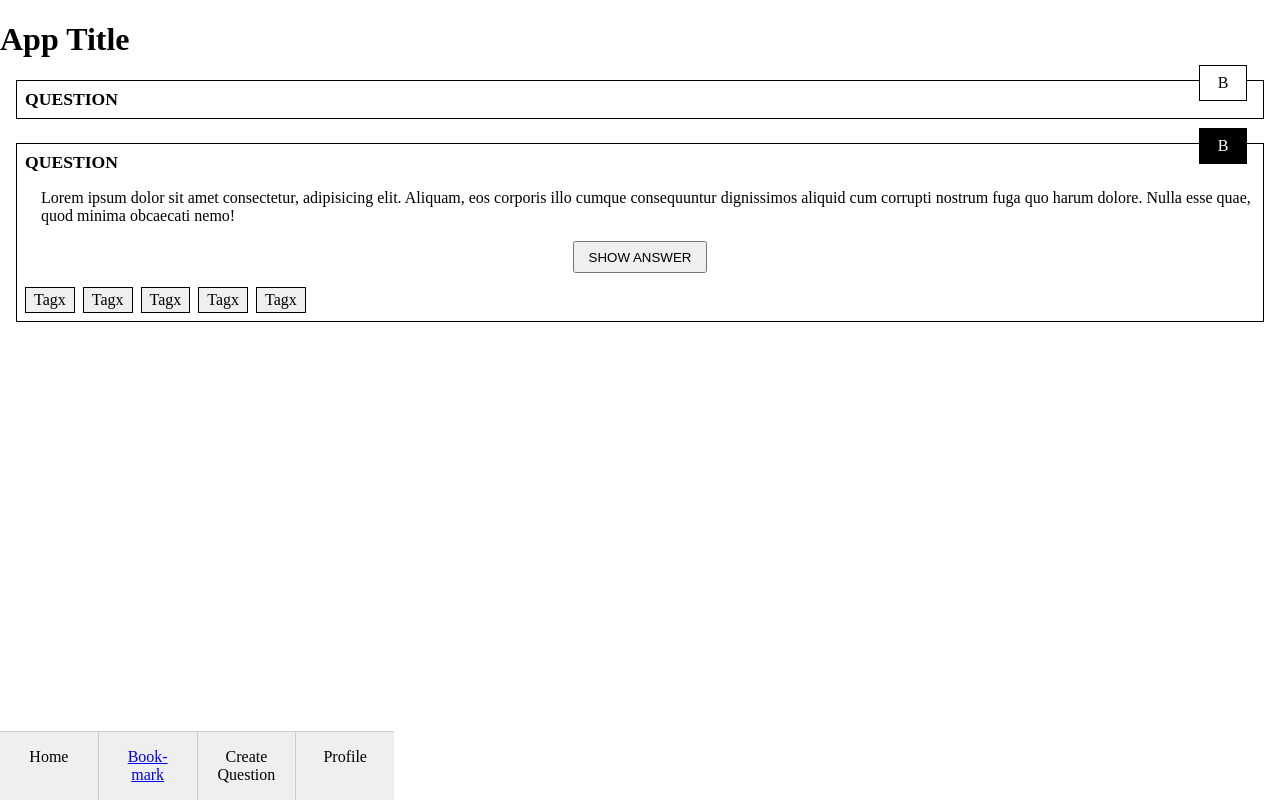
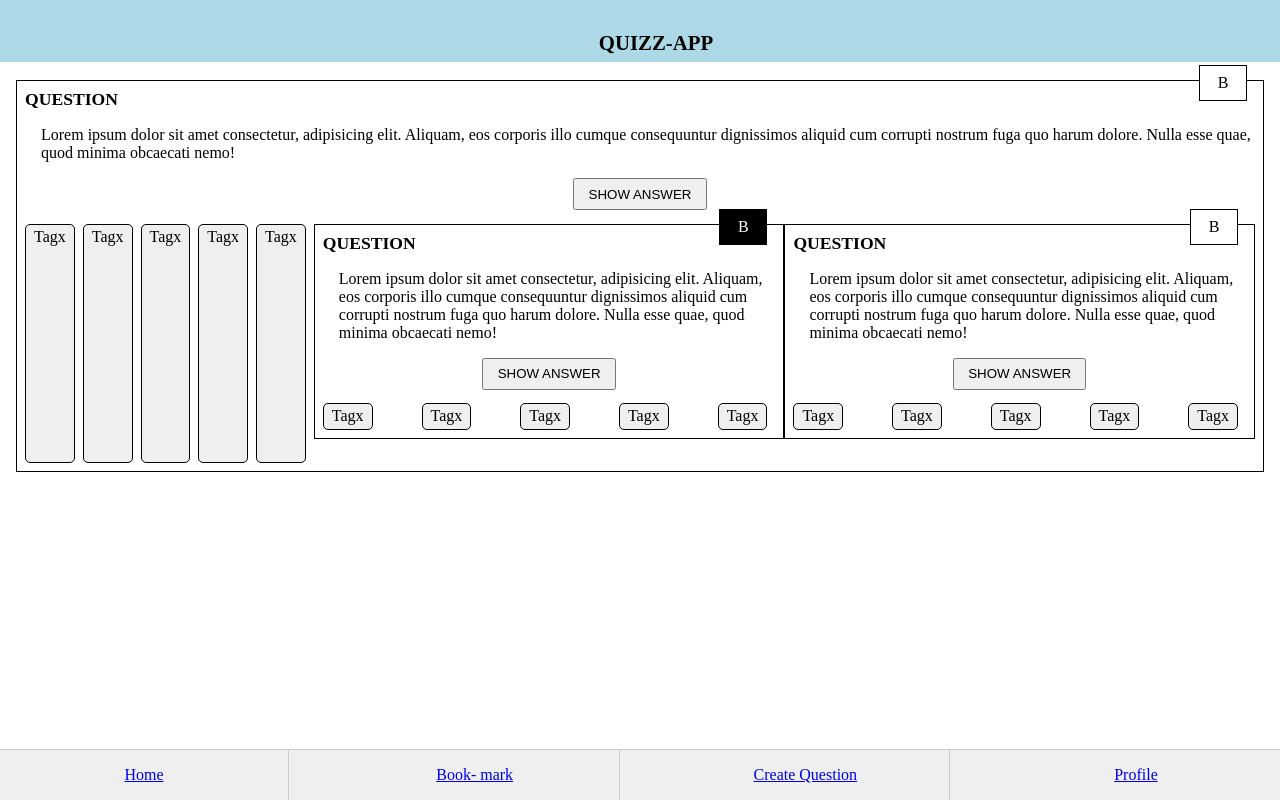
Before and after one commit to annikavennemann/quizzApp, a website built with Parcel: page quiz-app/index.html in a window 1280 px wide. Built offline with nearby package versions, Linux system fonts and the light colour scheme.

Commit message:
question cards und header

```diff
--- a/quiz-app/css/components/footer.css
+++ b/quiz-app/css/components/footer.css
@@ -3,6 +3,7 @@
     bottom: 0;
     background-color: #efefef;
     border-top: 1px solid #ccc;
+    width: 100%;
 }
 
 footer ul {
--- a/quiz-app/css/components/header.css
+++ b/quiz-app/css/components/header.css
@@ -0,0 +1,25 @@
+
+header {
+    position: fixed;
+    top: 0;
+    background-color: lightblue;
+    width: 100%
+}
+
+.headline__box {
+    height: 30px;
+    width: 100%;
+    padding: 1em;
+    text-align: center;
+}
+
+.headline__page-title {
+    margin: 0;
+    padding: 0.7em 0;
+    font-size: 1.3em;
+    text-transform: uppercase;
+    text-align: center;
+    justify-content: center;
+    width: 100%;
+    box-sizing: border-box;
+}
--- a/quiz-app/css/components/question-card.css
+++ b/quiz-app/css/components/question-card.css
@@ -1,3 +1,7 @@
+main {
+    margin: 80px 0px;
+}
+
 .question-card-list {
     list-style: none;
     padding: 0;
@@ -50,6 +54,7 @@
     justify-content: flex-start;
     list-style: none;
     padding: 0;
+    justify-content: space-between;
 }
 
 .question-card__tag {
@@ -57,4 +62,5 @@
     padding: 0.2em 0.5em;
     border: 1px solid #000;
     background-color: #efefef;
+    border-radius: 5px;
 }
--- a/quiz-app/index.html
+++ b/quiz-app/index.html
@@ -8,13 +8,23 @@
 </head>
 <body>
     <header>
-        <h1>App Title</h1>
+        <div class="headline__box">
+            <h1 class="headline__page-title">QUIZZ-APP</h1>
+        </div>
     </header>
     <main>
         <ul class="question-card-list">
             <li class="question-card">
                 <div class="question-card__bookmark">B</div>
                 <h2 class="question-card__headline">Question</h2>
+                <p class="question-card__text">Lorem ipsum dolor sit amet consectetur, adipisicing elit. Aliquam, eos corporis illo cumque consequuntur dignissimos aliquid cum corrupti nostrum fuga quo harum dolore. Nulla esse quae, quod minima obcaecati nemo!</p>
+                <button class="question-card__button">Show Answer</button>
+                <ul class="question-card__tags">
+                    <li class="question-card__tag">Tagx</li>
+                    <li class="question-card__tag">Tagx</li>
+                    <li class="question-card__tag">Tagx</li>
+                    <li class="question-card__tag">Tagx</li>
+                    <li class="question-card__tag">Tagx</li>
             </li>
             <li class="question-card">
                 <div class="question-card__bookmark question-card__bookmark--selected">B</div>
@@ -29,15 +39,27 @@
                     <li class="question-card__tag">Tagx</li>
                 </ul>
             </li>
+            <li class="question-card">
+                <div class="question-card__bookmark">B</div>
+                <h2 class="question-card__headline">Question</h2>
+                <p class="question-card__text">Lorem ipsum dolor sit amet consectetur, adipisicing elit. Aliquam, eos corporis illo cumque consequuntur dignissimos aliquid cum corrupti nostrum fuga quo harum dolore. Nulla esse quae, quod minima obcaecati nemo!</p>
+                <button class="question-card__button">Show Answer</button>
+                <ul class="question-card__tags">
+                    <li class="question-card__tag">Tagx</li>
+                    <li class="question-card__tag">Tagx</li>
+                    <li class="question-card__tag">Tagx</li>
+                    <li class="question-card__tag">Tagx</li>
+                    <li class="question-card__tag">Tagx</li>
+            </li>
         </ul>
     </main>
     <footer>
         <nav>
             <ul>
-                <li>Home</li>
+                <li><a href="index.html">Home</a></li>
                 <li><a href="bookmarks.html">Book- mark</a></li>
-                <li>Create Question</li>
-                <li>Profile</li>
+                <li><a href="createQuestion.html">Create Question</a></li>
+                <li><a href="profile.html">Profile</a></li>
             </ul>
         </nav>
     </footer>
--- a/quiz-app/package.json
+++ b/quiz-app/package.json
@@ -6,9 +6,10 @@
     "start": "parcel index.html"
   },
   "author": "Andreas Paech",
-  "license": "ISC",
+  "license": "MIT",
   "dependencies": {
     "parcel": "^1.12.4"
   },
+  "devDependencies": {},
   "description": ""
 }
```
Also changed, not shown: quiz-app/bookmarks.html (+30 -4 lines), quiz-app/createQuestion.html (added, +27 -0 lines), quiz-app/profile.html (added, +27 -0 lines).
